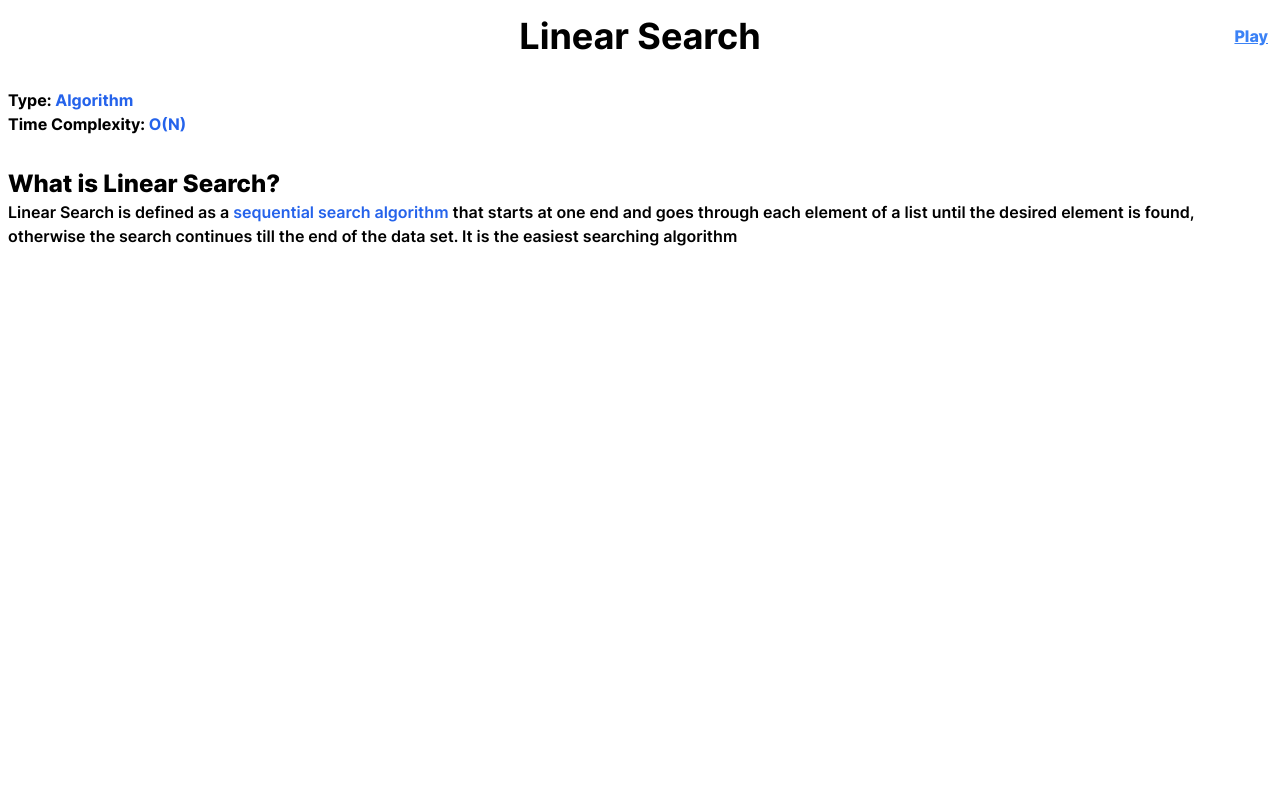
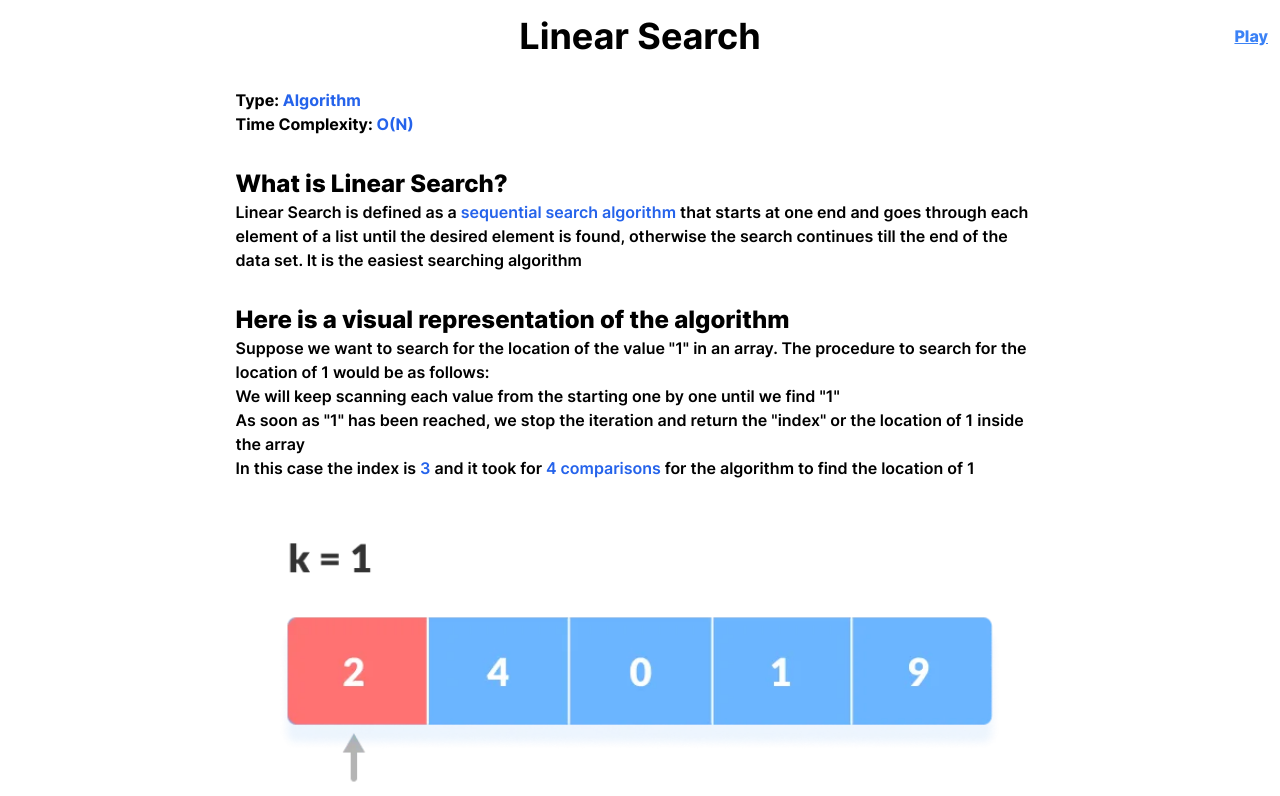
Before and after one commit to theananttrivedi/linearsearch-visualiser, a React (Vite) app: page /learn in a window 1280 px wide. Shown: the top 796 px of the page. Built offline with nearby package versions, Linux system fonts and the light colour scheme; a web font is replaced by a local one.

Commit message:
Added images and example in article

```diff
--- a/src/components/BarContainer.jsx
+++ b/src/components/BarContainer.jsx
@@ -137,7 +137,7 @@ function BarContainer() {
   }, [inputVisible]);
 
   return (
-    <div className="flex flex-col gap-y-8 w-full">
+    <div className="flex flex-col gap-y-8 w-full items-center">
       <div className="relative mx-auto w-full flex justify-center items-center">
         {" "}
         <h1 className="px-4 text-black font-bold text-4xl text-center">
@@ -150,7 +150,7 @@ function BarContainer() {
           Learn
         </Link>
       </div>
-
+      <main className="flex flex-col items-center gap-y-8 w-4/5">
         <div
           on
           onMouseEnter={handleMouseEnter}
@@ -193,7 +193,7 @@ function BarContainer() {
             />
           )}
         </div>
-      <div className="flex ">
+        <div className="flex w-4/5">
           {" "}
           <button
             className="border-2 border-yellow-400 w-fit px-4 font-bold cursor-pointer hover:border-yellow-600"
@@ -202,7 +202,7 @@ function BarContainer() {
             Shuffle
           </button>
         </div>
-      <div className="flex ">
+        <div className="flex w-4/5">
           <button
             className="bg-yellow-400 w-fit px-4 font-bold cursor-pointer hover:bg-yellow-600"
             onClick={handleReset}
@@ -216,6 +216,7 @@ function BarContainer() {
             Play
           </button>
         </div>
+      </main>
     </div>
   );
 }
--- a/src/components/LearnLinearSearch.jsx
+++ b/src/components/LearnLinearSearch.jsx
@@ -1,8 +1,10 @@
 import React from "react";
 import { Link } from "react-router-dom";
+import LinearSearchFailedImage from "../assets/linear-search-failed.webp";
+import LinearSearchFoundImage from "../assets/linear-search-found.webp";
 const LearnLinearSearch = () => {
   return (
-    <div className="flex flex-col gap-y-8 w-full">
+    <div className="flex flex-col gap-y-8 items-center w-full">
       <div className="relative mx-auto w-full flex justify-center items-center">
         <h1 className="px-4 text-black font-bold text-4xl text-center">
           Linear Search
@@ -14,8 +16,8 @@ const LearnLinearSearch = () => {
           Play
         </Link>
       </div>
-      <main className="flex flex-col gap-y-8">
-        <div className="font-bold">
+      <main className="flex flex-col gap-y-8 w-4/5 items-center">
+        <div className="font-bold w-4/5">
           <p>
             Type: <span className="text-blue-600">Algorithm</span>
           </p>
@@ -23,7 +25,7 @@ const LearnLinearSearch = () => {
             Time Complexity: <span className="text-blue-600">O(N)</span>
           </p>
         </div>
-        <div className=" rounded-xl flex flex-col">
+        <div className=" rounded-xl flex flex-col w-4/5">
           <h1 className="font-extrabold text-2xl">What is Linear Search?</h1>
           <p className="font-semibold">
             Linear Search is defined as a{" "}
@@ -33,6 +35,33 @@ const LearnLinearSearch = () => {
             the end of the data set. It is the easiest searching algorithm
           </p>
         </div>
+
+        <div className=" rounded-xl flex flex-col w-4/5">
+          <h1 className="font-extrabold text-2xl">
+            Here is a visual representation of the algorithm
+          </h1>
+          <p className="font-semibold">
+            Suppose we want to search for the location of the value "1" in an
+            array. The procedure to search for the location of 1 would be as
+            follows:
+          </p>
+          <p className="font-semibold">
+            We will keep scanning each value from the starting one by one until
+            we find "1"
+          </p>
+          <p className="font-semibold">
+            As soon as "1" has been reached, we stop the iteration and return
+            the "index" or the location of 1 inside the array
+          </p>
+          <p className="font-semibold">
+            In this case the index is <span className="text-blue-600">3 </span>
+            and it took for{" "}
+            <span className="text-blue-600">4 comparisons </span> for the
+            algorithm to find the location of 1
+          </p>
+          <img src={LinearSearchFailedImage} className />
+          <img src={LinearSearchFoundImage} className />
+        </div>
       </main>
     </div>
   );
```
Also changed, not shown: src/assets/linear-search-failed.webp (added), src/assets/linear-search-found.webp (added). Lines whose indentation alone changed are shown as unchanged.
